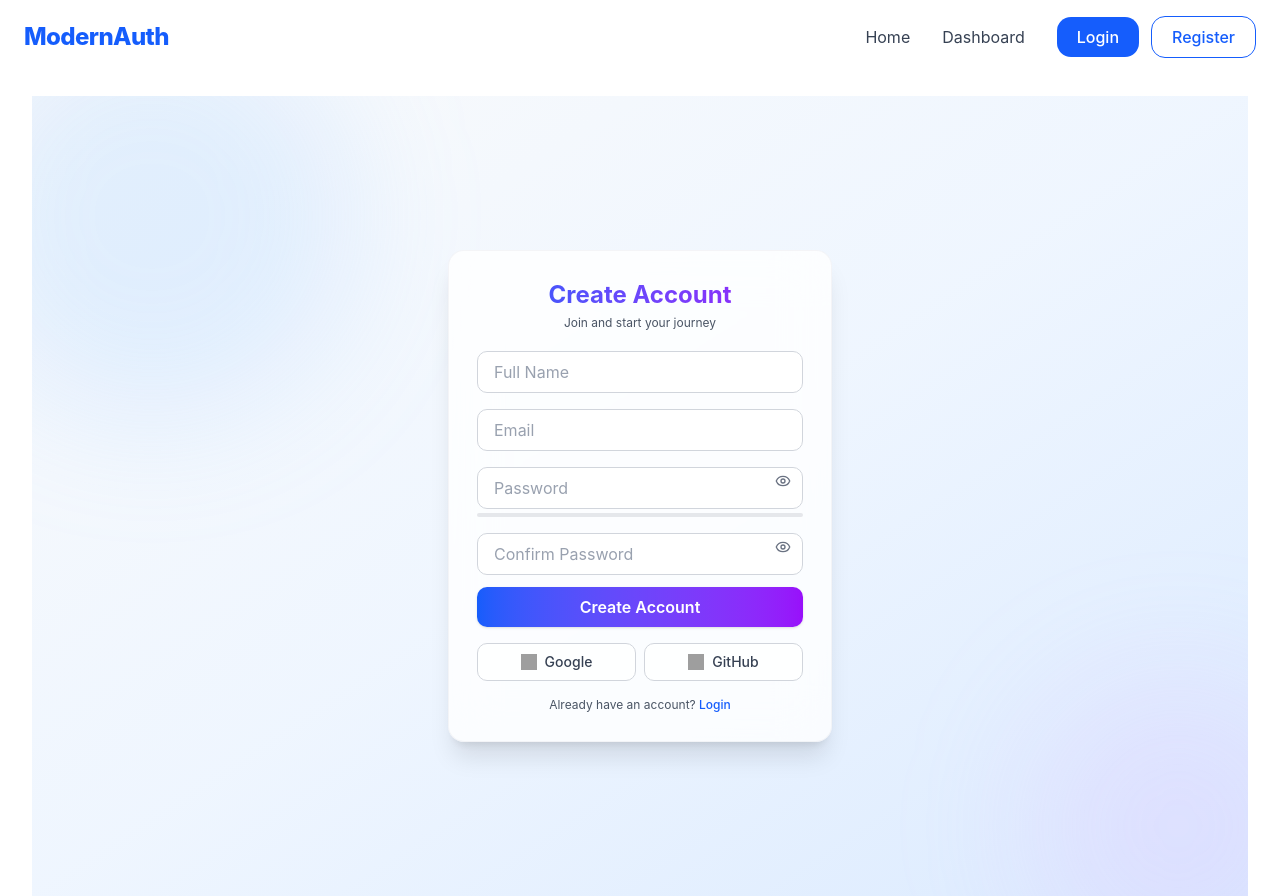
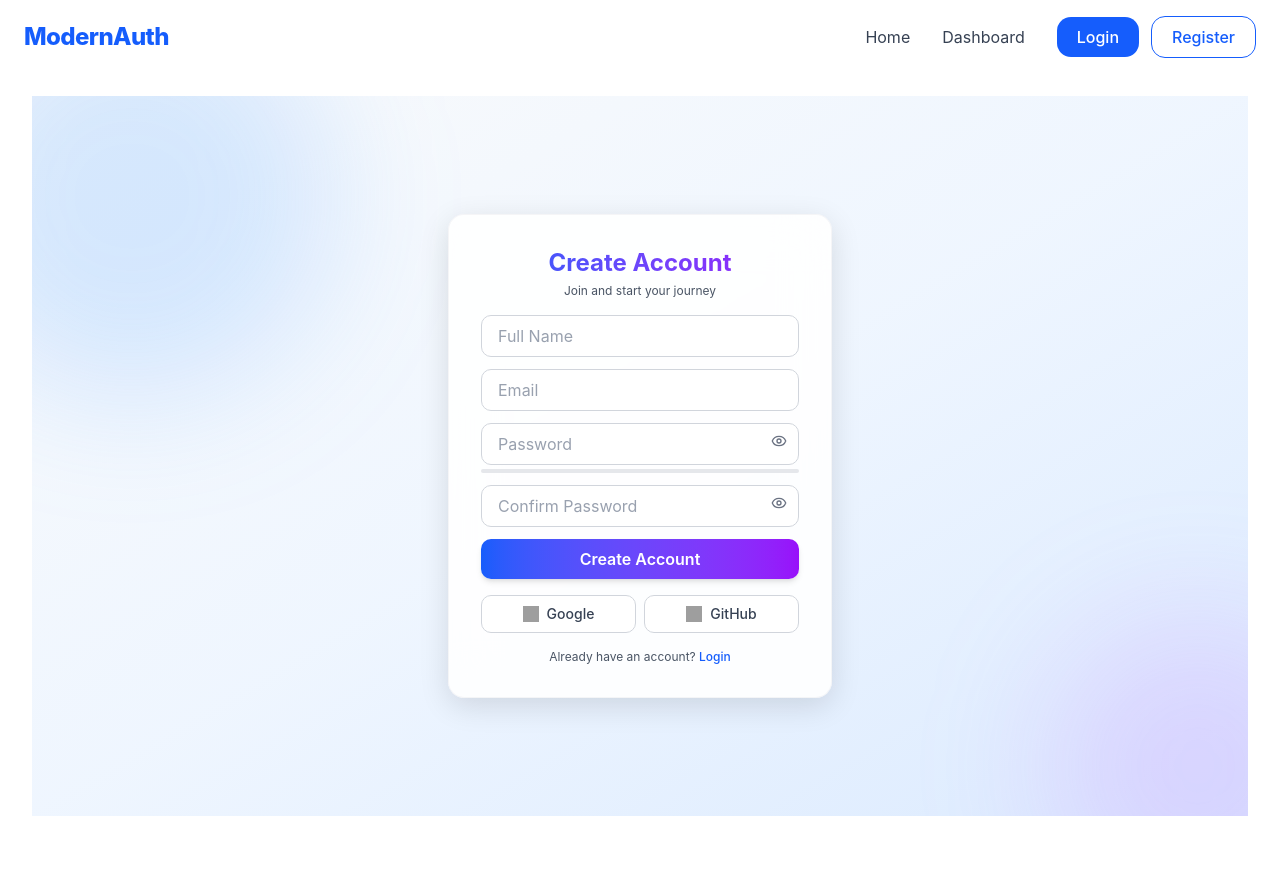
Before and after one commit to Clinton1029/modern-auth-app, a Next.js app: page /register in a window 1280 px wide. After the commit the page ends 816 px from the top, so only its background shows below. Built offline with nearby package versions, Linux system fonts and the light colour scheme; grey boxes are pictures that could not be loaded.

Commit message:
updated a registration page

```diff
--- a/app/register/page.jsx
+++ b/app/register/page.jsx
@@ -50,17 +50,24 @@ export default function RegisterPage() {
   };
 
   return (
-    <div className="relative flex items-center justify-center min-h-screen bg-gradient-to-br from-gray-50 via-blue-50 to-blue-100 dark:from-gray-900 dark:via-gray-950 dark:to-gray-900 overflow-hidden">
-      {/* Background Glow */}
-      <div className="absolute w-[400px] h-[400px] bg-blue-300/20 dark:bg-blue-500/10 rounded-full blur-3xl top-[-80px] left-[-80px]" />
-      <div className="absolute w-[300px] h-[300px] bg-purple-300/20 dark:bg-purple-500/10 rounded-full blur-3xl bottom-[-80px] right-[-80px]" />
+    <div className="relative flex items-center justify-center min-h-[90vh] bg-gradient-to-br from-gray-50 via-blue-50 to-blue-100 dark:from-gray-900 dark:via-gray-950 dark:to-gray-900 overflow-hidden">
+      {/* Glowing Background */}
+      <div className="absolute w-[400px] h-[400px] bg-blue-400/20 dark:bg-blue-500/10 rounded-full blur-3xl top-[-100px] left-[-100px]" />
+      <div className="absolute w-[300px] h-[300px] bg-purple-400/20 dark:bg-purple-600/10 rounded-full blur-3xl bottom-[-100px] right-[-100px]" />
 
       {/* Card */}
       <motion.div
         initial={{ opacity: 0, scale: 0.96, y: 20 }}
         animate={{ opacity: 1, scale: 1, y: 0 }}
         transition={{ duration: 0.6, ease: "easeOut" }}
-        className="relative z-10 w-full max-w-sm backdrop-blur-xl bg-white/80 dark:bg-gray-900/60 border border-gray-200/40 dark:border-gray-800/40 shadow-xl rounded-2xl p-6 sm:p-7"
+        className="relative z-10 w-full max-w-sm backdrop-blur-xl
+                   bg-white/90 dark:bg-gray-900/60
+                   border border-gray-200/40 dark:border-gray-800/40
+                   shadow-[0_8px_30px_rgba(0,0,0,0.12)]
+                   hover:shadow-[0_12px_40px_rgba(0,0,0,0.18)]
+                   hover:-translate-y-1
+                   transition-all duration-500
+                   rounded-2xl p-6 sm:p-8"
       >
         {/* Header */}
         <div className="text-center mb-4">
@@ -80,7 +87,7 @@ export default function RegisterPage() {
               type="text"
               placeholder="Full Name"
               {...register("name")}
-              className={`mt-1 w-full px-4 py-2 rounded-lg bg-white/80 dark:bg-gray-800/60 border ${
+              className={`w-full px-4 py-2 rounded-lg bg-white/80 dark:bg-gray-800/60 border ${
                 errors.name
                   ? "border-red-500 focus:ring-red-500"
                   : "border-gray-300 dark:border-gray-700 focus:ring-blue-500"
@@ -97,7 +104,7 @@ export default function RegisterPage() {
               type="email"
               placeholder="Email"
               {...register("email")}
-              className={`mt-1 w-full px-4 py-2 rounded-lg bg-white/80 dark:bg-gray-800/60 border ${
+              className={`w-full px-4 py-2 rounded-lg bg-white/80 dark:bg-gray-800/60 border ${
                 errors.email
                   ? "border-red-500 focus:ring-red-500"
                   : "border-gray-300 dark:border-gray-700 focus:ring-blue-500"
@@ -116,7 +123,7 @@ export default function RegisterPage() {
               type={showPassword ? "text" : "password"}
               placeholder="Password"
               {...register("password")}
-              className={`mt-1 w-full px-4 py-2 rounded-lg bg-white/80 dark:bg-gray-800/60 border ${
+              className={`w-full px-4 py-2 rounded-lg bg-white/80 dark:bg-gray-800/60 border ${
                 errors.password
                   ? "border-red-500 focus:ring-red-500"
                   : "border-gray-300 dark:border-gray-700 focus:ring-blue-500"
@@ -162,7 +169,7 @@ export default function RegisterPage() {
               type={showConfirm ? "text" : "password"}
               placeholder="Confirm Password"
               {...register("confirmPassword")}
-              className={`mt-1 w-full px-4 py-2 rounded-lg bg-white/80 dark:bg-gray-800/60 border ${
+              className={`w-full px-4 py-2 rounded-lg bg-white/80 dark:bg-gray-800/60 border ${
                 errors.confirmPassword
                   ? "border-red-500 focus:ring-red-500"
                   : "border-gray-300 dark:border-gray-700 focus:ring-blue-500"
@@ -188,7 +195,7 @@ export default function RegisterPage() {
             disabled={isSubmitting}
             whileHover={{ scale: 1.02 }}
             whileTap={{ scale: 0.97 }}
-            className="w-full py-2 bg-gradient-to-r from-blue-600 to-purple-600 text-white rounded-lg font-semibold shadow-sm hover:shadow-md transition disabled:opacity-70 flex items-center justify-center gap-2"
+            className="w-full py-2 bg-gradient-to-r from-blue-600 to-purple-600 text-white rounded-lg font-semibold shadow-md hover:shadow-lg transition disabled:opacity-70 flex items-center justify-center gap-2"
           >
             {isSubmitting ? (
               <>
```
